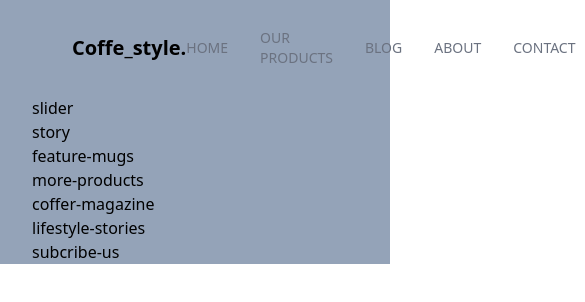
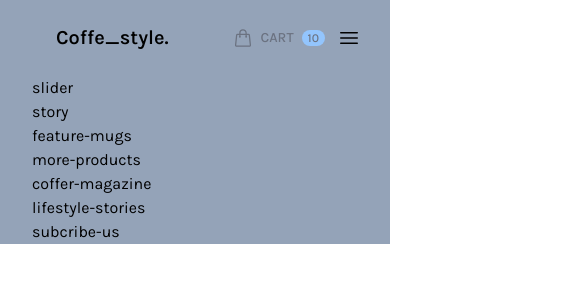
Before and after one commit to S4n6/tailwind_coffee_style, a website: page public/index.html in a window 390 px wide. Shown: the top 302 px of the page, 585 px wide, since content can reach past the window. Drawn offline with Linux system fonts and the light colour scheme.

Commit message:
responsive_header

```diff
--- a/public/index.html
+++ b/public/index.html
@@ -3,18 +3,22 @@
 <head>
   <meta charset="UTF-8">
   <meta name="viewport" content="width=device-width, initial-scale=1.0">
-  <link href="./output.css" rel="stylesheet">
+  <title>Coffee shop</title>
+  <link rel="icon" href="./img/favicon/coffe-icon.png" sizes="16x16">
+  <link href="./output.css" type="text/css" rel="stylesheet">
+  <script src="./main.js" type="text/javascript" async></script>
 </head>
 <body>
     <div id="root">
-        <div class="content-wrapper max-w-screen-2xl text-base mx-auto px-8 bg-slate-400">
-            <header class="py-6 mx-10">
-              <nav class="flex flex-grow justify-between items-center ">
+
+        <div class="content-wrapper font-Karla max-w-screen-2xl text-base mx-auto px-8 bg-slate-400">
+            <header class="p-6 mx-auto">
+              <nav class="relative flex flex-grow justify-between items-center ">
                 <div class="logo basis-2/6 text-center text-xl font-semibold cursor-pointer">
                   Coffe_style.
                 </div>
 
-                <ul class="basis-3/6 flex items-center justify-end gap-8 uppercase text-sm text-gray-500 font-medium">
+                <ul id="top-menu" class="basis-3/6 hidden lg:flex lg:items-center lg:justify-end lg:gap-8 uppercase text-sm text-gray-500 font-medium">
 
                   <li class="top-menu-item">
                     <a href="#">Home</a>
@@ -37,7 +41,7 @@
 
                 </ul>
 
-                <ul class="basis-1/6 flex justify-start items-center ml-16 uppercase text-sm text-gray-500 font-medium">
+                <ul class="basis-3/6 lg:basis-1/6 flex justify-end lg:justify-start items-center ml-16 uppercase text-sm text-gray-500 font-medium">
                   <li class="top-menu-item">
                     <a href="#" class="flex items-center">
                       <svg xmlns="http://www.w3.org/2000/svg" fill="none" viewBox="0 0 24 24" stroke-width="1.5" stroke="currentColor" class="icon">
@@ -49,6 +53,11 @@
                   </li>
                 </ul>
 
+                <div class="basis-1/6 lg:hidden flex items-center cursor-pointer px-3 sm:px-8">
+                  <svg id="toggle-top-menu-icon" xmlns="http://www.w3.org/2000/svg" fill="none" viewBox="0 0 24 24" stroke-width="1.5" stroke="currentColor" class="w-6 h-6">
+                    <path stroke-linecap="round" stroke-linejoin="round" d="M3.75 6.75h16.5M3.75 12h16.5m-16.5 5.25h16.5" />
+                  </svg>
+                </div>
               </nav>
             </header>
 
--- /dev/null
+++ b/public/main.js
@@ -0,0 +1,19 @@
+
+const topMenu = document.querySelector('#top-menu')
+const toggleTopMenu = document.querySelector('#toggle-top-menu-icon')
+
+document.addEventListener('click', (e) => {
+    if(toggleTopMenu.contains(e.target)){
+
+        topMenu.classList.toggle('hidden')
+        topMenu.classList.toggle('top-menu-expanded')
+
+    }else{
+        if(topMenu.classList.contains('top-menu-expanded'))
+        {
+
+            topMenu.classList.remove('top-menu-expanded')
+            topMenu.classList.add('hidden')
+        }
+    }
+})
--- a/src/input.css
+++ b/src/input.css
@@ -1,11 +1,19 @@
+@import url('https://fonts.googleapis.com/css2?family=Karla:ital,wght@0,200;0,300;0,400;0,500;0,600;0,700;0,800;1,200;1,300;1,400;1,500;1,600;1,700;1,800&display=swap');
 @tailwind base;
 @tailwind components;
 @tailwind utilities;
 
+.top-menu-expanded{
+    @apply absolute animate-slideDown top-10 z-50 w-full text-center bg-white;
+}
 
 .top-menu-item{
     @apply cursor-pointer py-1 hover:text-gray-800 relative
-    after:absolute after:bottom-0 after:left-0 after:bg-light-coffee after:h-0.5 after:w-0 hover:after:w-full after:transition-all after:ease-in-out after:duration-300;
+    after:lg:absolute after:lg:bottom-0 after:lg:left-0 after:lg:bg-light-coffee after:lg:h-0.5 after:lg:w-0 hover:after:lg:w-full after:lg:transition-all after:lg:ease-in-out after:lg:duration-300;
+}
+
+.top-menu-active{
+    @apply text-gray-800;
 }
 
 .icon{
--- a/tailwind.config.js
+++ b/tailwind.config.js
@@ -3,10 +3,27 @@
   content: ["./public/**/*.{html,js}"],
   theme: {
     extend: {
+      fontFamily:{
+        Karla: ['Karla', 'sans-serif']
+      },
+
       colors:{
-        'light-coffee':'#C89F84',
-      }
+        'light-coffee':'#C89F94',
+      },
+
+      keyframes:{
+        slideDown:{
+          '0%':{ transform: 'translateY(-100%)'},
+          '100%':{ transform: 'translateY(0)'},
+        },
+      },
+
+      animation:{
+        slideDown: 'slideDown .3s ease-in-out',
+      },
+
     },
+
   },
   plugins: [],
 }
```
Also changed, not shown: public/img/favicon/coffe-icon.png (added), public/output.css, 1 other file.
